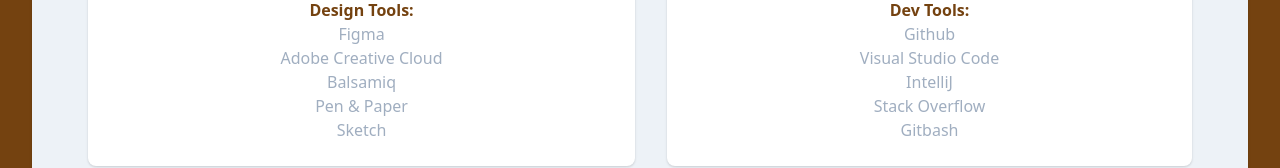
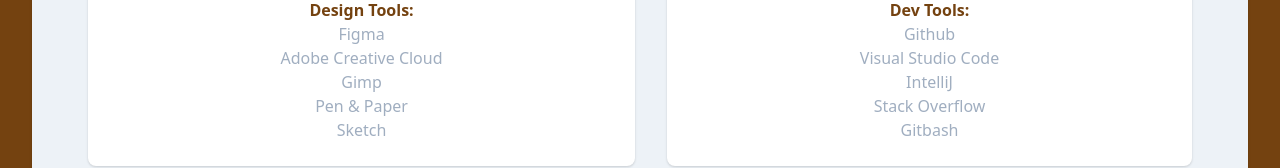
Before and after one commit to emmastotz/nuxt-portfolio, a Nuxt app: page / in a window 1280 px wide. Shown: the part 777-945 px from the top of the page. Built offline with nearby package versions, Linux system fonts and the light colour scheme.

Commit message:
fix: text

```diff
--- a/pages/index.vue
+++ b/pages/index.vue
@@ -35,7 +35,7 @@
               <span class="text-yellow-900 font-semibold">Design Tools:</span>
               <li>Figma</li>
               <li>Adobe Creative Cloud</li>
-              <li>Balsamiq</li>
+              <li>Gimp</li>
               <li>Pen & Paper</li>
               <li>Sketch</li>
             </ul>
```
